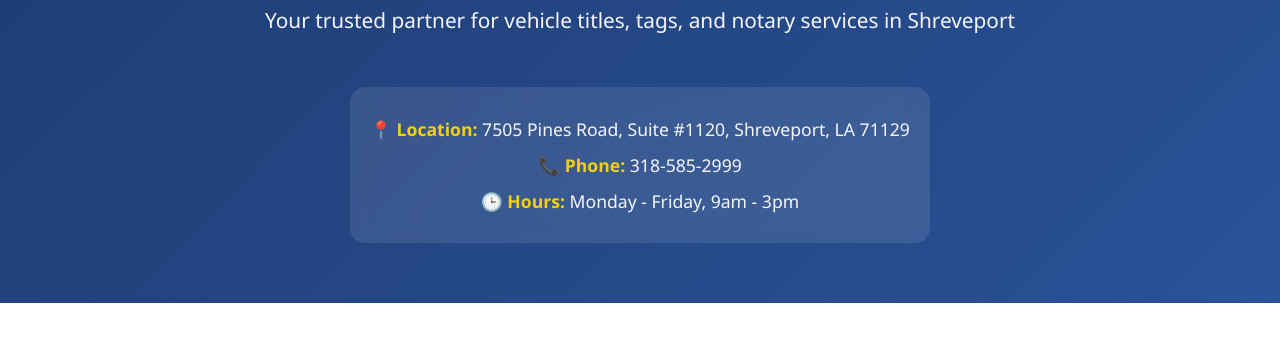
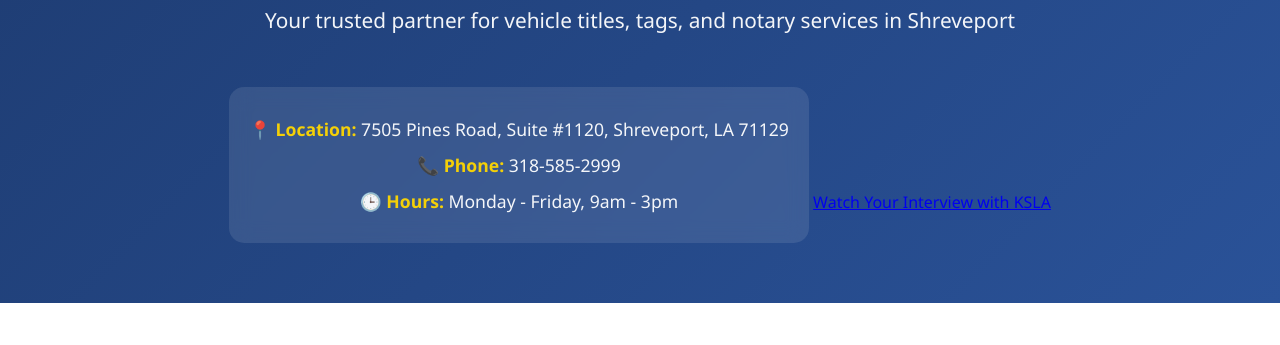
Before and after one commit to theedustydeveloper/ary-smith-website, a plain HTML site: page index.html in a window 1280 px wide. Shown: the part 168-513 px from the top of the page. Drawn offline with Linux system fonts and the light colour scheme.

Commit message:
Update index.html

```diff
--- a/index.html
+++ b/index.html
@@ -176,6 +176,7 @@
             <p><strong>📞 Phone:</strong> 318-585-2999</p>
             <p><strong>🕒 Hours:</strong> Monday - Friday, 9am - 3pm</p>
         </div>
+        <a style="margin:auto;" href="https://www.ksla.com/video/2025/09/26/ary-smith-tag-title-notary-services-holding-grand-opening/" target="_blank">Watch Your Interview with KSLA</a>
     </section>
 
     <section class="services-section">
```
